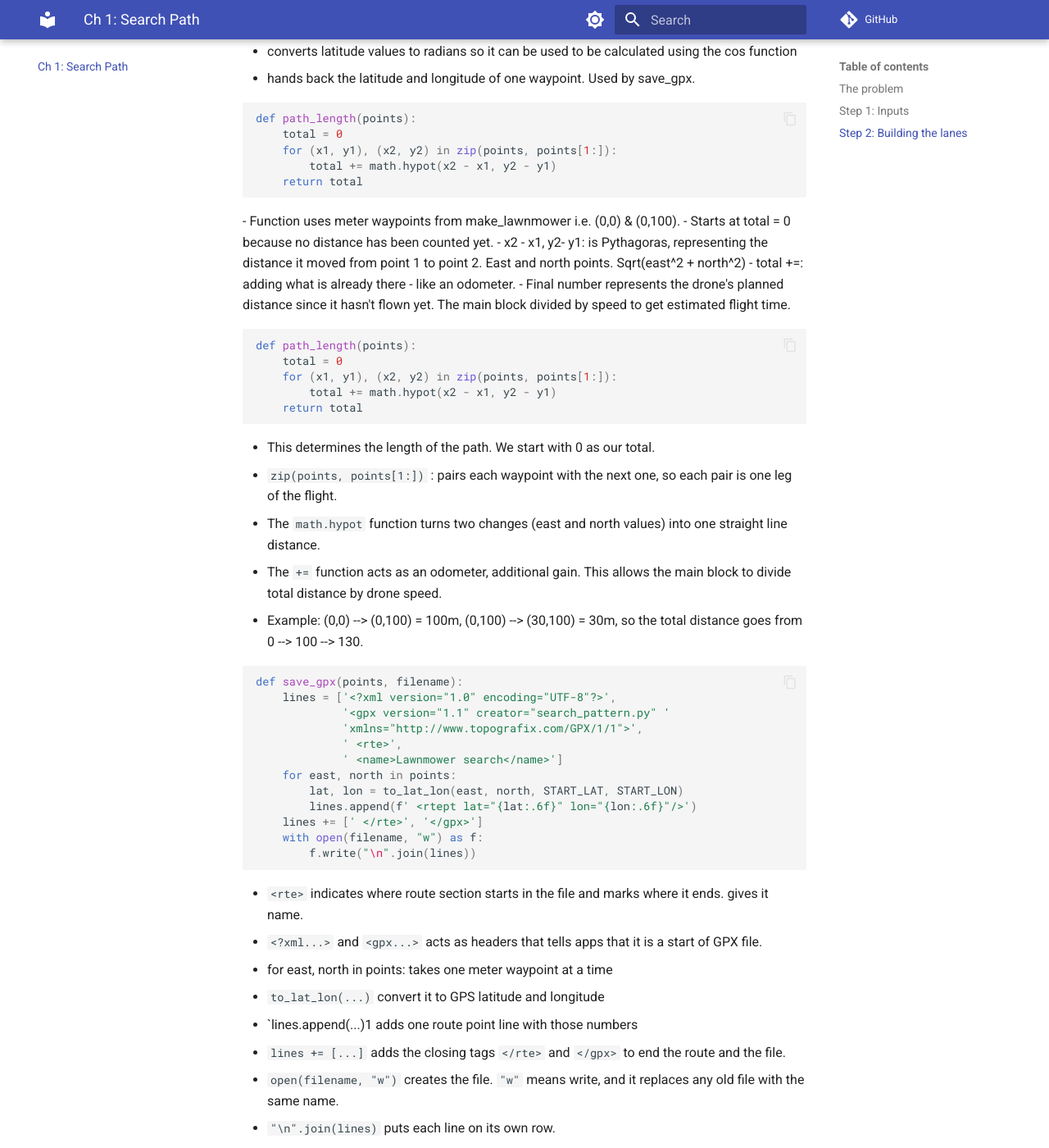
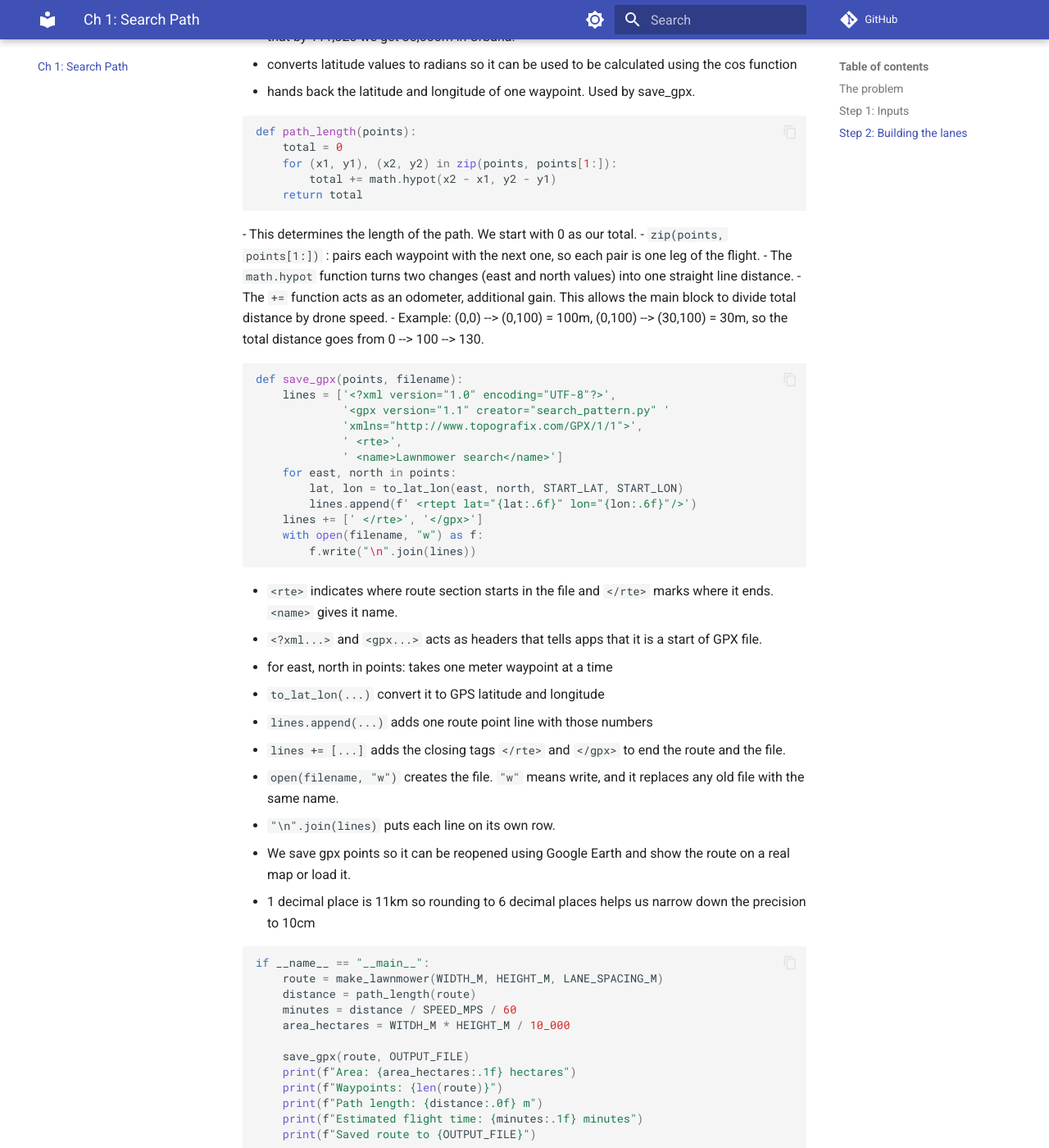
Before and after one commit to JosephKim05/sar-drone-blog, an MkDocs documentation site: the page built from docs/chapter-1-search-path/index.md, in a window 1280 px wide and 1400 px high, scrolled down 2308 px. Shown: the whole window at 82% size. Built offline with MkDocs 1.6.1 and Material for MkDocs 9.7.7, drawn with Linux system fonts in a browser that asks for light colours; comment, search, counter and statistics services are not loaded; some of the changed text lies outside the part shown.

Commit message:
Refine documentation for search path and drone usage
Updated text for clarity and corrected minor errors.

````diff
--- a/docs/chapter-1-search-path/index.md
+++ b/docs/chapter-1-search-path/index.md
@@ -3,11 +3,11 @@
 ## The problem
 After interviewing SAR team leads at Illinois there has been several key issues identified:
 - Lack of volunteers
-- Time issue narrowing done search areas
+- Time issue narrowing down search areas
 
 The current breakdown of chain of command:
 Command centers give designated search areas to local SAR teams -> SAR teams search areas -> come back to command center to find a new search area.
-Inevitably SAR teams (K9 dogs & SAR volunteers) are irreplaceable. However, by using autonomous drones trained by AI models, we can create autonomously narrow down search areas by pre-scanning search areas lost people may be detected at.
+Inevitably SAR teams (K9 dogs & SAR volunteers) are irreplaceable. Drones could pre-scan an area and flag likely spots, helping teams decided where to search first.
 
 This section is dedicated in creating flight patterns for the drone to scan an area beforehand.
 
@@ -37,7 +37,7 @@ The very last code lets us set the name of the output file.
 METERS_PER_DEG_LAT = 111_320
 ```
 
-- A constant: we need to convert the GPS degree units to math in meters. 111,320 m per degree of latitude. Therefore, we use this conversion. _ is simply used for readability.
+- A constant: convert between GPS degrees and meters. 111,320 m per degree of latitude. Therefore, we use this conversion. _ is simply used for readability.
 
 ## Step 2: Building the lanes
 
@@ -88,20 +88,6 @@ def path_length(points):
         total += math.hypot(x2 - x1, y2 - y1)
     return total
 ```
-- Function uses meter waypoints from make_lawnmower i.e. (0,0) & (0,100).
-- Starts at total = 0 because no distance has been counted yet.
-- x2 - x1, y2- y1: is Pythagoras, representing the distance it moved from point 1 to point 2. East and north points. Sqrt(east^2 + north^2)
-- total +=: adding what is already there - like an odometer.
-- Final number represents the drone's planned distance since it hasn't flown yet. The main block divided by speed to get estimated flight time.
-
-```python
-def path_length(points):
-    total = 0
-    for (x1, y1), (x2, y2) in zip(points, points[1:]):
-        total += math.hypot(x2 - x1, y2 - y1)
-    return total
-```
-
 - This determines the length of the path. We start with 0 as our total.
 - `zip(points, points[1:])` : pairs each waypoint with the next one, so each pair is one leg of the flight.
 - The `math.hypot` function turns two changes (east and north values) into one straight line distance.
@@ -123,23 +109,23 @@ def save_gpx(points, filename):
         f.write("\n".join(lines))
 ```
 
-- `<rte>` indicates where route section starts in the file and </rte> marks where it ends. <name> gives it name.
+- `<rte>` indicates where route section starts in the file and `</rte>` marks where it ends. `<name>` gives it name.
 - `<?xml...>` and `<gpx...>` acts as headers that tells apps that it is a start of GPX file.
 - for east, north in points: takes one meter waypoint at a time
 - `to_lat_lon(...)` convert it to GPS latitude and longitude
-- `lines.append(...)1 adds one <rtept> route point line with those numbers
+- `lines.append(...)` adds one <rtept> route point line with those numbers
 - `lines += [...]` adds the closing tags `</rte>` and `</gpx>` to end the route and the file.
 - `open(filename, "w")` creates the file. `"w"` means write, and it replaces any old file with the same name.
 - `"\n".join(lines)` puts each line on its own row.
 - We save gpx points so it can be reopened using Google Earth and show the route on a real map or load it.
-- 1 decimal place is 11km so rounding to 6 decimal places helps us narrow down the precision down to 10cm
+- 1 decimal place is 11km so rounding to 6 decimal places helps us narrow down the precision to 10cm
 
 ```python
 if __name__ == "__main__":
     route = make_lawnmower(WIDTH_M, HEIGHT_M, LANE_SPACING_M)
     distance = path_length(route)
     minutes = distance / SPEED_MPS / 60
-    area_hectares = math.pi * RADIUS_M**2 / 10_000
+    area_hectares = WITDH_M * HEIGHT_M / 10_000
 
     save_gpx(route, OUTPUT_FILE)
     print(f"Area: {area_hectares:.1f} hectares")
@@ -149,9 +135,9 @@ if __name__ == "__main__":
     print(f"Saved route to {OUTPUT_FILE}")
 ```
 
-- if __name__ == "__main__": means running the part only when the file is started directly, acts as the program start button, calls the functions defined above.
+- `if __name__ == "__main__":` means running the part only when the file is started directly, acts as the program start button, calls the functions defined above.
 - minutes : distance/speed gives seconds of flight time. Dividing by 60 turns seconds into minutes.
-area_hectares divide by 10,000 since one hectare is 10,000m^2, dividing by 10000 converts units back to hectares.
+- area_hectares divide by 10,000 since one hectare is 10,000m^2, dividing by 10000 converts units back to hectares.
 - saves the gpx values so it can be reopened in different maps if necessary
 - prints the number of waypoints while len() is used to count them
 - prints planned distance, since the drone hasn't flown yet.
````
Also changed, not shown: other parts of docs/chapter-1-search-path/index.md (+4 -4 lines).
